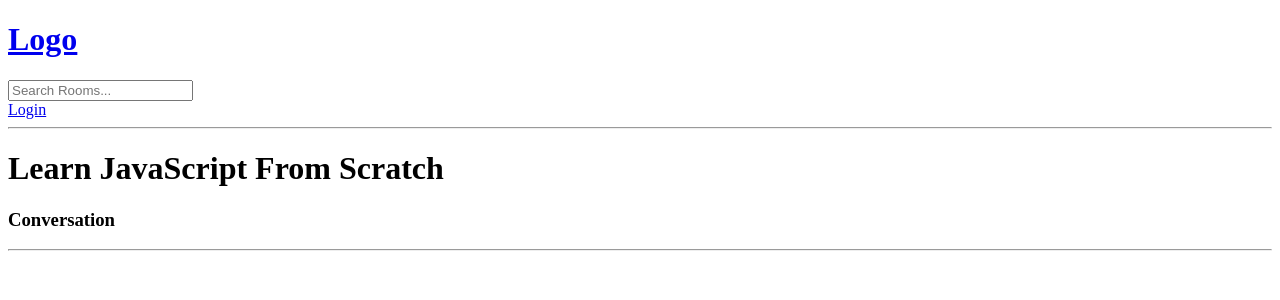
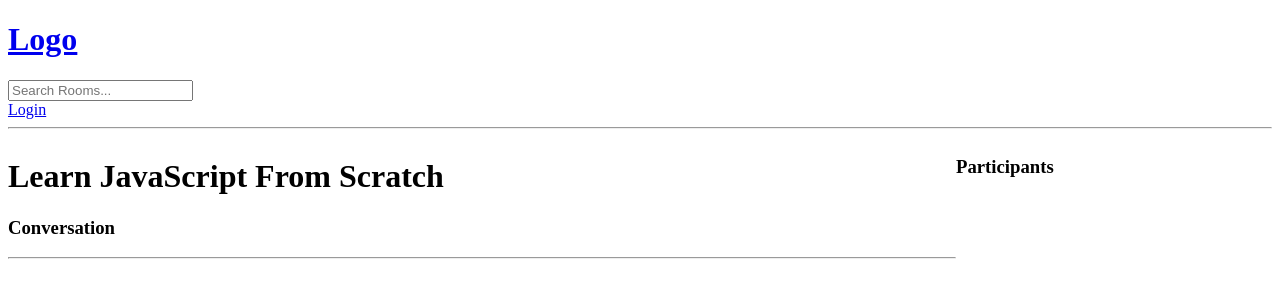
Before and after one commit to PriomDeb/codeflow, a Django app: page /room/6/ in a window 1280 px wide. Shown: the top 300 px of the page. Run offline with Django 4.2, Linux system fonts and the light colour scheme; data comes from the database, SQL or seed files in the repository; both versions use the stored data as it was after the commit.

Commit message:
Added participants and rooms many to many relation and migrated the database

```diff
--- a/base/models.py
+++ b/base/models.py
@@ -2,6 +2,7 @@ from django.db import models
 from django.contrib.auth.models import User
 
 # Create your models here.
+
 
 class Topic(models.Model):
     name = models.CharField(max_length=200)
@@ -11,11 +12,12 @@ class Topic(models.Model):
 
 
 class Room(models.Model):
-    host =models.ForeignKey(User, on_delete=models.SET_NULL, null=True)
+    host = models.ForeignKey(User, on_delete=models.SET_NULL, null=True)
     topic = models.ForeignKey(Topic, on_delete=models.SET_NULL, null=True)
     name = models.CharField(max_length=200)
     description = models.TextField(null=True, blank=True)
-    # participants =
+    participants = models.ManyToManyField(
+        User, related_name='participants', blank=True)
     updated = models.DateTimeField(auto_now=True)
     created = models.DateTimeField(auto_now_add=True)
 
--- a/base/templates/base/room.html
+++ b/base/templates/base/room.html
@@ -3,10 +3,16 @@
 
 {% block content %}
 
+<style>
+    .room-container {
+        display: grid;
+        grid-template-columns: 3fr 1fr;
+    }
+</style>
+
 <div class="room-container">
-
+    <div>
         <h1>{{rooms.name}}</h1>
-
         <p>{{rooms.description}}</p>
 
         <div class="comment-wrapper">
@@ -33,6 +39,11 @@
             </form>
         </div>
         {% endif %}
+    </div>
+
+    <div>
+        <h3>Participants</h3>
+    </div>
 
 </div>
 
```
Also changed, not shown: base/migrations/0003_alter_room_options_room_participants.py (added), db.sqlite3. Lines whose indentation alone changed are shown as unchanged.
